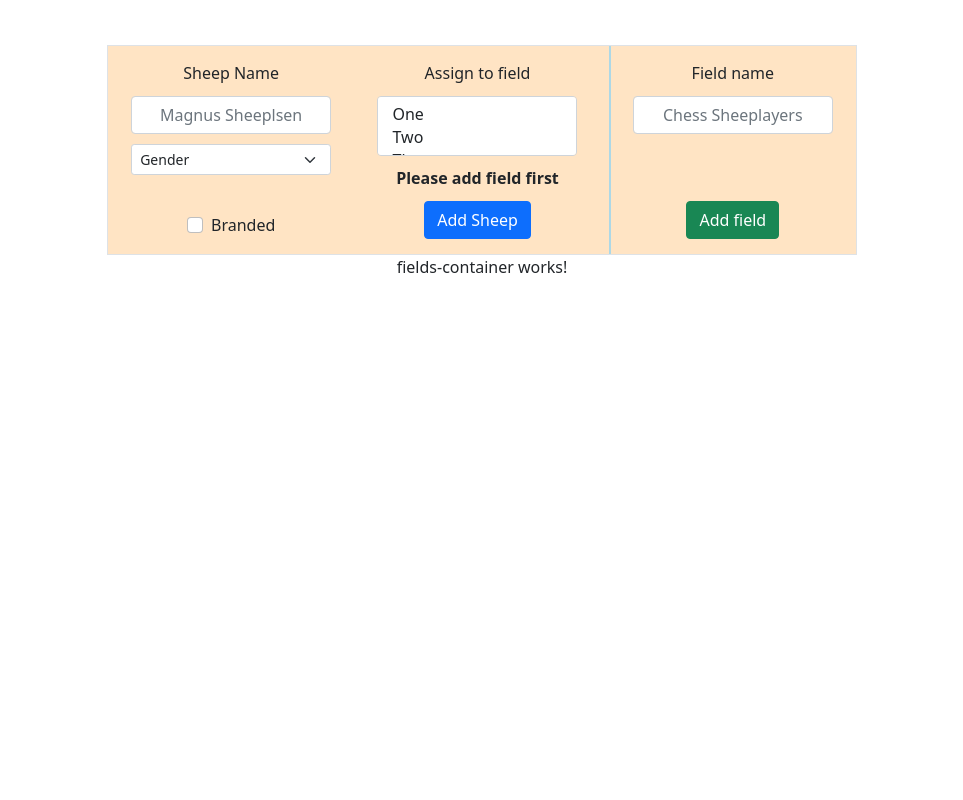
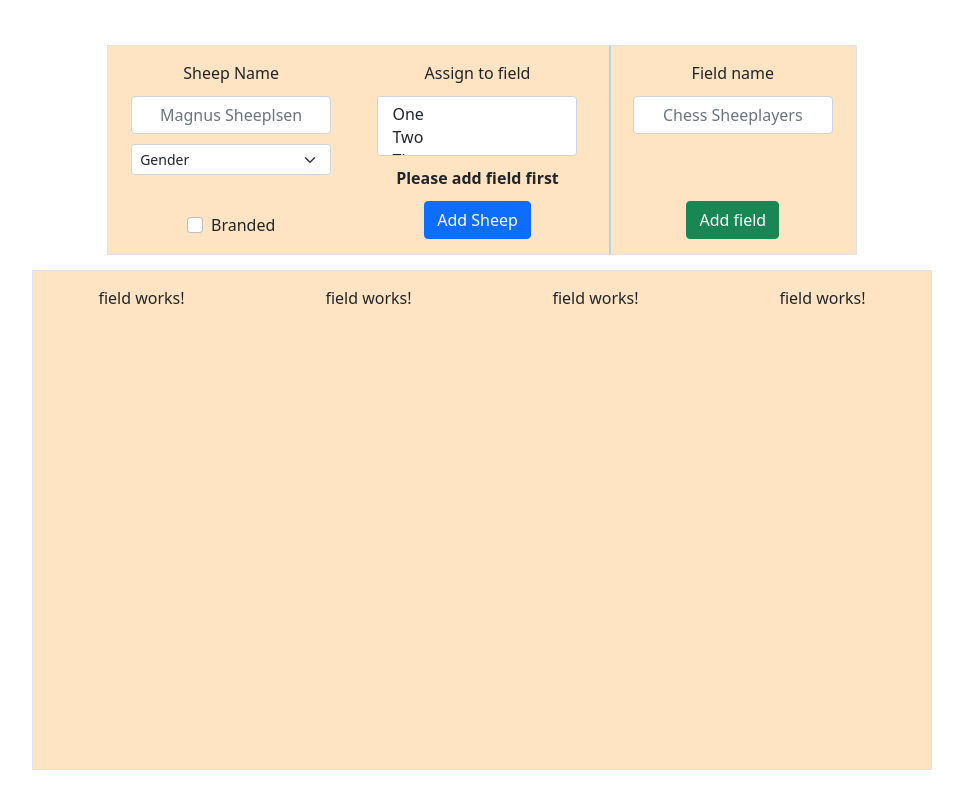
Before and after one commit to Viarus/sheep-project, an Angular app: page / in a window 1280 px wide. Shown: the whole page, without its empty margins (158-1121 px from the left). Built offline with nearby package versions, Linux system fonts and the light colour scheme.

Commit message:
fields container setup

```diff
--- a/src/app/fields-container/fields-container.component.css
+++ b/src/app/fields-container/fields-container.component.css
@@ -0,0 +1,13 @@
+.fields-flex-container {
+  width: 900px;
+  min-height: 500px;
+  background-color: bisque;
+  display: flex;
+  flex-wrap: wrap;
+  justify-content: space-around;
+  gap: 10px;
+}
+
+.fields-flex-children {
+  display: flex;
+}
--- a/src/app/fields-container/fields-container.component.html
+++ b/src/app/fields-container/fields-container.component.html
@@ -1 +1,14 @@
-<p>fields-container works!</p>
+<div class="fields-flex-container margin-top-small border">
+  <div class="fields-flex-children margin-top-small">
+    <app-field></app-field>
+  </div>
+  <div class="fields-flex-children margin-top-small">
+    <app-field></app-field>
+  </div>
+  <div class="fields-flex-children margin-top-small">
+    <app-field></app-field>
+  </div>
+  <div class="fields-flex-children margin-top-small">
+    <app-field></app-field>
+  </div>
+</div>
```
